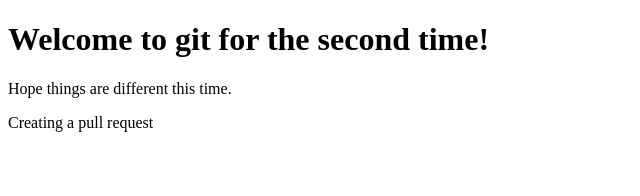
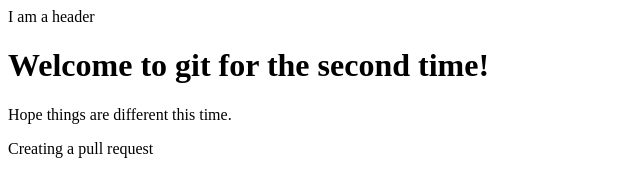
Before and after one commit to Okibe00/Refresher, a plain HTML site: page index.html in a window 1280 px wide. Shown: the whole page, without its empty margins (0-640 px from the left). Drawn offline with Linux system fonts and the light colour scheme.

Commit message:
add header to index.html

```diff
--- a/index.html
+++ b/index.html
@@ -7,6 +7,9 @@
     <title>Document</title>
 </head>
 <body>
+	<header>
+		I am a header
+	</header>
         <h1>
             Welcome to git for the second time!
         </h1>
```
